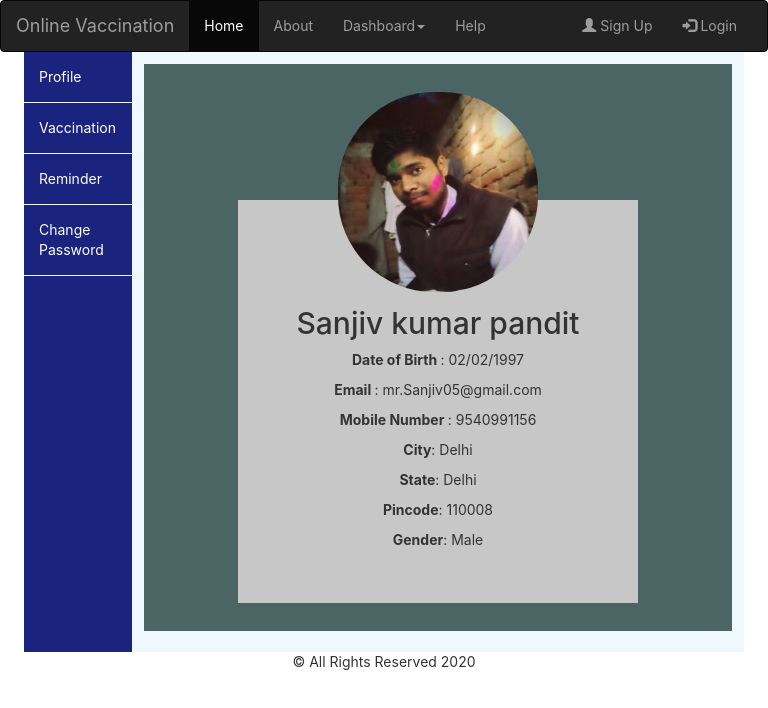
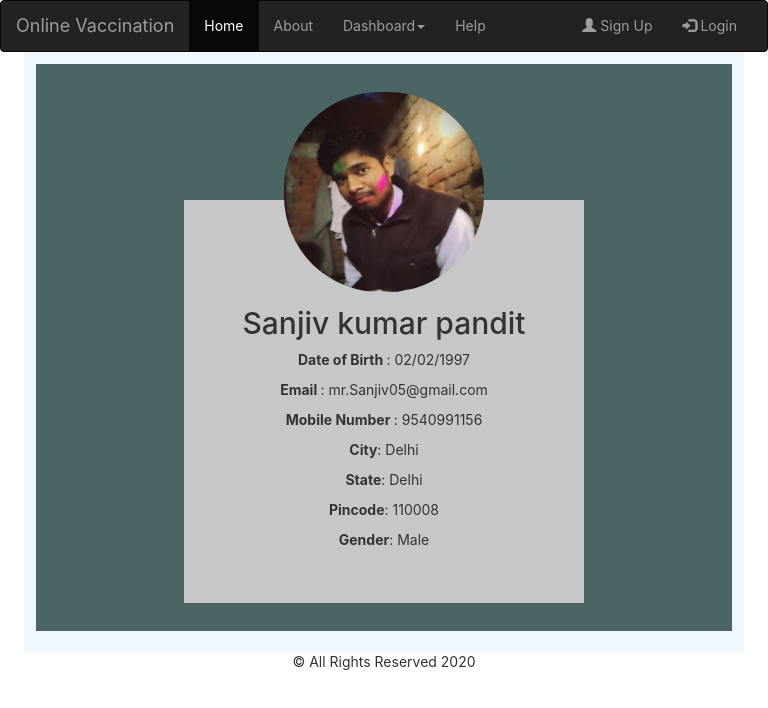
Before and after one commit to ksanjiv05/online_vaccination_api, a React (Create React App) app: page /dashboard in a window 768 px wide. Shown: the top 708 px of the page. Built offline with nearby package versions, Linux system fonts and the light colour scheme.

Commit message:
update vaccination 1

```diff
--- a/src/App.css
+++ b/src/App.css
@@ -385,6 +385,12 @@ th {
   .container {
     margin-top: -20px;
   }
+  .dashboard-space {
+    width: 100%;
+  }
+  .side-nav {
+    display: none;
+  }
   .navbar-container {
     display: none;
   }
```
